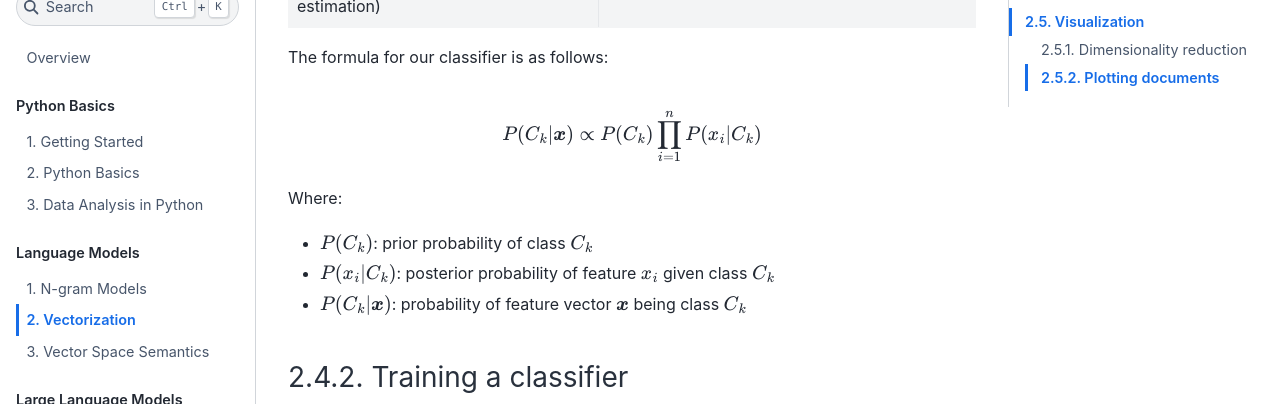
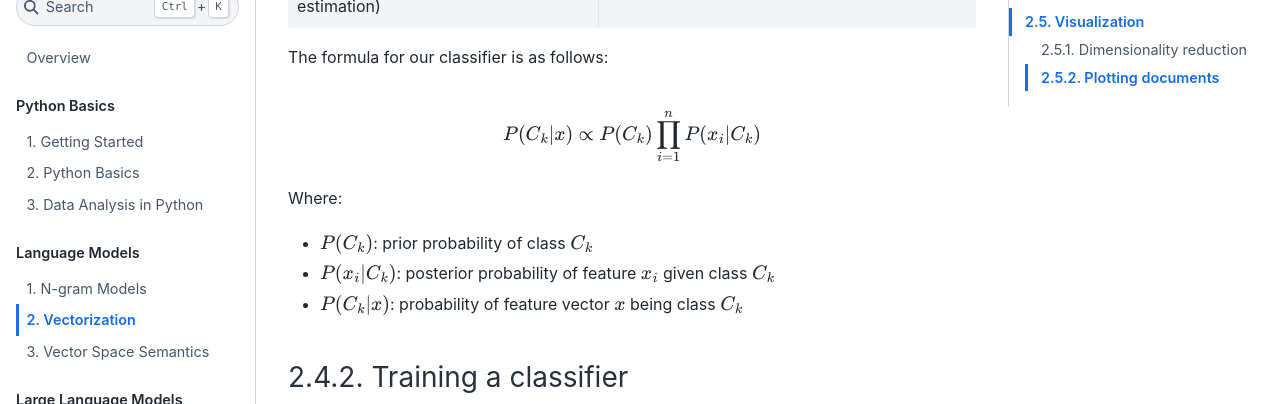
Before and after one commit to t-shoemaker/2024_dtl_lm-interpretability, a Jupyter Book: the page built from chapters/05_vectorization.md, in a window 1280 px wide and 900 px high, scrolled down 8103 px. Shown: the part 151-555 px from the top of the window. Built offline with Jupyter Book 1.0.4 settings and Sphinx 7.4.7 and the Sphinx Book theme 1.1.4, drawn with Linux system fonts in a browser that asks for light colours.

Commit message:
Equation tweak

```diff
--- a/chapters/05_vectorization.md
+++ b/chapters/05_vectorization.md
@@ -502,15 +502,14 @@ is selected as the label for a document.
 The formula for our classifier is as follows:
 
 $$
-P(C_k|\boldsymbol{x}) \propto P(C_k) \prod_{i=1}^n P(x_i|C_k)
+P(C_k|x) \propto P(C_k) \prod_{i=1}^n P(x_i|C_k)
 $$
 
 Where:
 
 + $P(C_k)$: prior probability of class $C_k$
 + $P(x_i|C_k)$: posterior probability of feature $x_i$ given class $C_k$
-+ $P(C_k|\boldsymbol{x})$: probability of feature vector $\boldsymbol{x}$ being
-  class $C_k$
++ $P(C_k|x)$: probability of feature vector $x$ being class $C_k$
 
 
 ### Training a classifier
```
